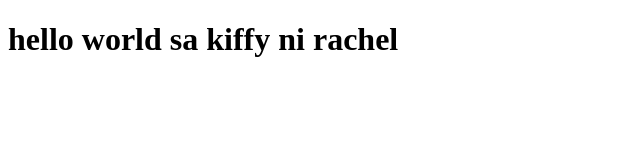
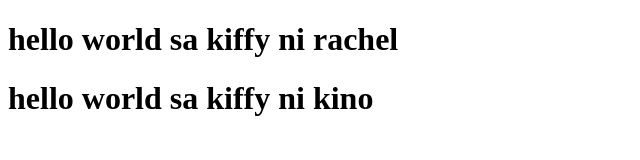
Before and after one commit to Daniellajaneebajay/firstREPO, a plain HTML site: page index.html in a window 1280 px wide. Shown: the whole page, without its empty margins (0-640 px from the left). Drawn offline with Linux system fonts and the light colour scheme.

Commit message:
Additional

```diff
--- a/index.html
+++ b/index.html
@@ -8,5 +8,6 @@
 </head>
 <body>
   <h1>hello world sa kiffy ni rachel</h1>
+  <h1>hello world sa kiffy ni kino</h1>
 </body>
 </html>
```
